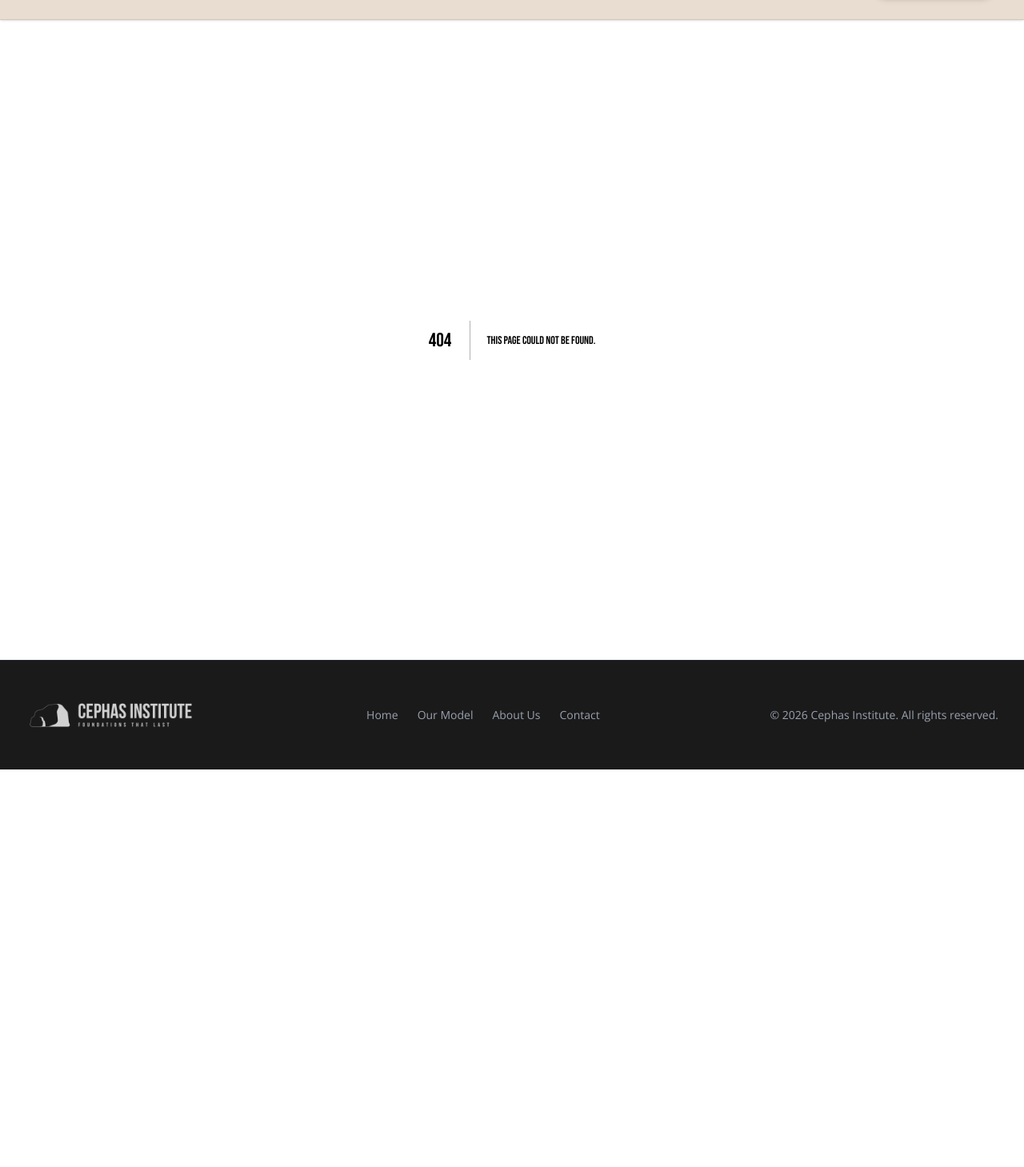
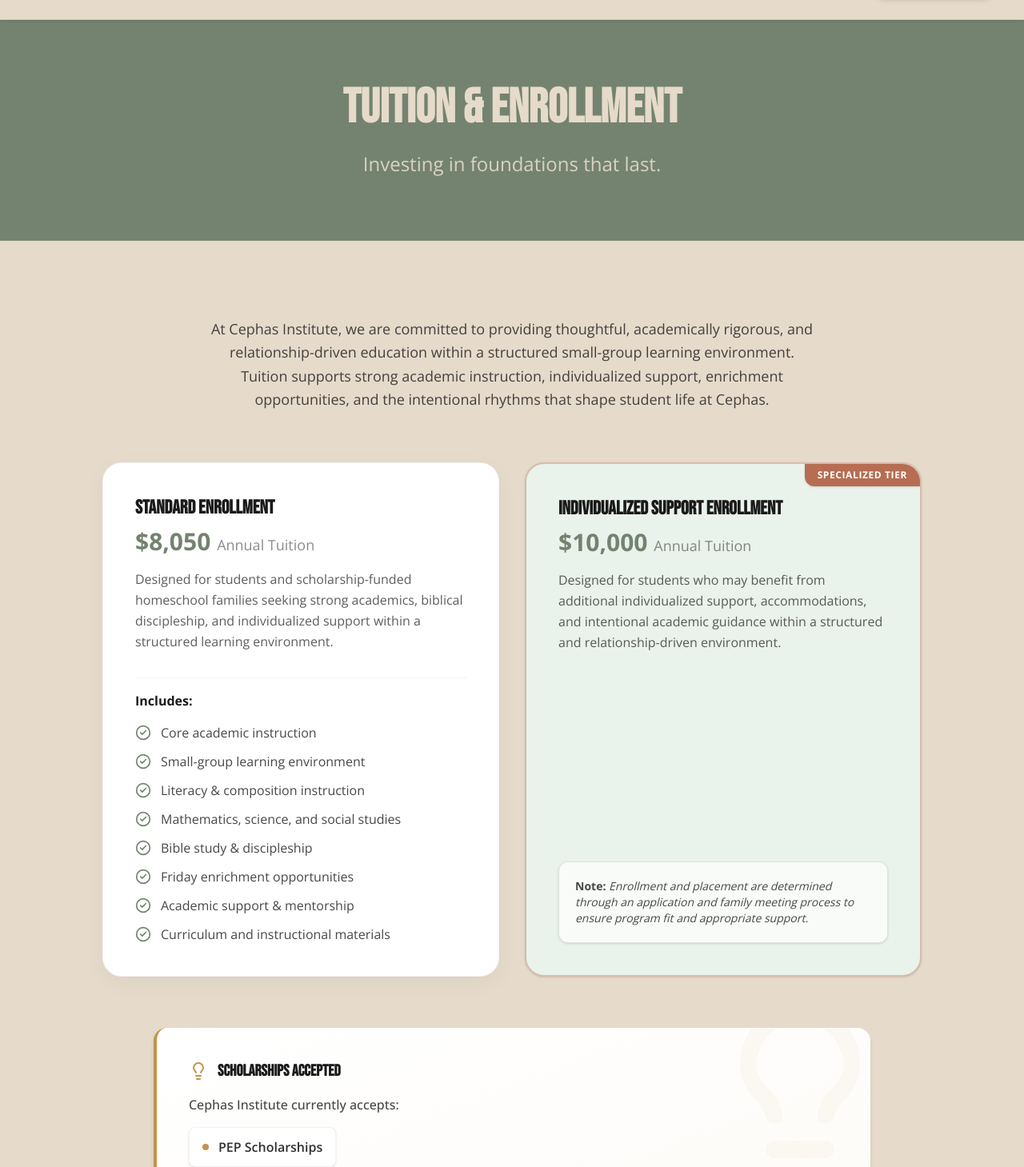
Before and after one commit to CephasInstitute/website, a Next.js app: page /tuition in a window 1280 px wide. Before the commit this address had no page. Shown: the part 72-1531 px from the top of the page at 80% size. Before the commit the page ends 1034 px from the top, so only its background shows below. Built offline with nearby package versions, Linux system fonts and the light colour scheme.

Commit message:
corrections

```diff
--- a/src/app/about/page.tsx
+++ b/src/app/about/page.tsx
@@ -10,7 +10,7 @@
         <div className="max-w-4xl mx-auto">
           <h1 className="text-4xl md:text-5xl lg:text-6xl font-bold mb-6">About Us</h1>
           <p className="text-xl md:text-2xl font-light text-[var(--color-brand-stone)]/90">
-            Shaping both the intellect and character of every student.
+            An education that forms wisdom, character, and purpose.
           </p>
         </div>
       </section>
@@ -20,7 +20,7 @@
         <div className="max-w-4xl mx-auto prose prose-lg prose-headings:font-bold prose-headings:text-brand-charcoal text-brand-charcoal/80">
           <h2 className="text-3xl font-bold mb-6 text-brand-charcoal">Our Story & Foundation</h2>
           <p className="mb-4">
-            Welcome to Cephas Institute. We believe that true education goes far beyond academic performance alone—it is about shaping both the intellect and character of every student.
+            Welcome to Cephas Institute. We believe that true education goes far beyond academic performance alone—it is an education that forms wisdom, character, and purpose.
           </p>
           <p className="mb-4">
             Founded in 2026 by Gabriella and John De Oliveira, Cephas Institute was born out of a long-standing, shared passion for education, intentional discipleship, and building a meaningful community. We recognized a growing need for an educational environment that does more than just pass along information.
--- a/src/app/model/page.tsx
+++ b/src/app/model/page.tsx
@@ -10,7 +10,7 @@
         <div className="max-w-4xl mx-auto relative z-10">
           <h1 className="text-4xl md:text-5xl lg:text-6xl font-bold mb-6">Our School Model & Academic Approach</h1>
           <p className="text-xl md:text-2xl font-light text-[var(--color-brand-stone)]/80">
-            A deep foundation in core disciplines designed to form the intellect and the heart.
+            A deep foundation in core disciplines designed to form wisdom, character, and purpose.
           </p>
         </div>
       </section>
@@ -258,7 +258,7 @@
               { l: "E", t: "Excellence in Academics", d: "Maintaining rigor and absolute consistency in core disciplines." },
               { l: "P", t: "Purposeful Learning", d: "Connecting academic lessons to real-life meaning and personal calling." },
               { l: "H", t: "Holistic Development", d: "Educating the whole child—academically, socially, emotionally, and spiritually." },
-              { l: "A", t: "Applied Knowledge", d: "Ensuring regular engagement in projects and real-world application." },
+              { l: "A", t: "ADVOCACY", d: "Cultivating students who lead with compassion, serve with humility, and positively impact their communities." },
               { l: "S", t: "Stable Rhythms", d: "Providing the structure and consistent routines that promote confidence and a healthy balance." }
             ].map((value, idx) => (
               <div key={idx} className="flex gap-6 items-start p-6 rounded-xl bg-white/5 border border-white/10 hover:bg-white/10 transition-colors">
@@ -278,7 +278,7 @@
         <div className="max-w-3xl mx-auto">
           <h2 className="text-3xl font-bold mb-6">Take the Next Step</h2>
           <p className="text-xl mb-8 text-brand-stone/90 font-light">
-            Discover an academic approach that truly forms the intellect and the heart. We welcome families utilizing state scholarships.
+            Discover an education that forms wisdom, character, and purpose. We welcome families utilizing state scholarships.
           </p>
           <div className="flex flex-col sm:flex-row justify-center gap-4">
             <Link
--- /dev/null
+++ b/src/app/tuition/page.tsx
@@ -0,0 +1,130 @@
+import { CheckCircle2, Lightbulb, ArrowRight } from "lucide-react";
+import Link from "next/link";
+
+export default function TuitionPage() {
+  return (
+    <div className="flex flex-col min-h-screen">
+      {/* Hero Section */}
+      <section className="bg-[var(--color-brand-sage)] text-[var(--color-brand-stone)] py-20 px-4 sm:px-6 lg:px-8 text-center">
+        <div className="max-w-4xl mx-auto">
+          <h1 className="text-4xl md:text-5xl lg:text-6xl font-bold mb-6">Tuition & Enrollment</h1>
+          <p className="text-xl md:text-2xl font-light text-[var(--color-brand-stone)]/90">
+            Investing in foundations that last.
+          </p>
+        </div>
+      </section>
+
+      {/* Main Content */}
+      <section className="py-24 bg-[var(--color-brand-stone)]">
+        <div className="max-w-7xl mx-auto px-4 sm:px-6 lg:px-8">
+          <div className="text-center max-w-3xl mx-auto mb-16">
+            <p className="text-lg text-brand-charcoal/80 leading-relaxed">
+              At Cephas Institute, we are committed to providing thoughtful, academically rigorous, and relationship-driven education within a structured small-group learning environment. Tuition supports strong academic instruction, individualized support, enrichment opportunities, and the intentional rhythms that shape student life at Cephas.
+            </p>
+          </div>
+
+          <div className="grid grid-cols-1 md:grid-cols-2 gap-8 max-w-5xl mx-auto mb-16">
+            {/* Standard Enrollment Card */}
+            <div className="bg-white rounded-3xl p-8 md:p-10 shadow-[0_8px_30px_rgb(0,0,0,0.04)] border border-brand-charcoal/5 flex flex-col h-full transition-transform hover:-translate-y-1 duration-300">
+              <h3 className="text-2xl font-bold text-brand-charcoal mb-2">Standard Enrollment</h3>
+              <div className="text-[var(--color-brand-sage)] font-bold text-3xl mb-4">$8,050 <span className="text-lg text-brand-charcoal/50 font-normal">Annual Tuition</span></div>
+              <p className="text-brand-charcoal/70 mb-8 leading-relaxed flex-grow">
+                Designed for students and scholarship-funded homeschool families seeking strong academics, biblical discipleship, and individualized support within a structured learning environment.
+              </p>
+
+              <div className="space-y-4 mt-auto pt-4 border-t border-brand-charcoal/5">
+                <p className="font-bold text-brand-charcoal">Includes:</p>
+                <ul className="space-y-3">
+                  {[
+                    "Core academic instruction",
+                    "Small-group learning environment",
+                    "Literacy & composition instruction",
+                    "Mathematics, science, and social studies",
+                    "Bible study & discipleship",
+                    "Friday enrichment opportunities",
+                    "Academic support & mentorship",
+                    "Curriculum and instructional materials"
+                  ].map((item, i) => (
+                    <li key={i} className="flex items-start">
+                      <CheckCircle2 className="h-5 w-5 text-[var(--color-brand-sage)] mr-3 shrink-0 mt-0.5" />
+                      <span className="text-brand-charcoal/80">{item}</span>
+                    </li>
+                  ))}
+                </ul>
+              </div>
+            </div>
+
+            {/* Individualized Support Enrollment Card */}
+            <div className="bg-[#e9f2eb] rounded-3xl p-8 md:p-10 shadow-sm border-2 border-[#B66D52]/40 flex flex-col h-full transition-transform hover:-translate-y-1 duration-300 relative overflow-hidden">
+              <div className="absolute top-0 right-0 bg-[#B66D52] text-white text-xs font-bold px-4 py-1.5 rounded-bl-xl uppercase tracking-wider shadow-sm">Specialized Tier</div>
+              <h3 className="text-2xl font-bold text-brand-charcoal mb-2 pr-20">Individualized Support Enrollment</h3>
+              <div className="text-[var(--color-brand-sage)] font-bold text-3xl mb-4">$10,000 <span className="text-lg text-brand-charcoal/50 font-normal">Annual Tuition</span></div>
+              <p className="text-brand-charcoal/70 mb-8 leading-relaxed flex-grow">
+                Designed for students who may benefit from additional individualized support, accommodations, and intentional academic guidance within a structured and relationship-driven environment.
+              </p>
+
+              <div className="bg-white/70 rounded-xl p-5 border border-[var(--color-brand-sage)]/20 mt-auto shadow-sm">
+                <p className="text-sm text-brand-charcoal/80 italic">
+                  <span className="font-bold not-italic">Note:</span> Enrollment and placement are determined through an application and family meeting process to ensure program fit and appropriate support.
+                </p>
+              </div>
+            </div>
+          </div>
+
+          {/* Scholarship Callout Box */}
+          <div className="max-w-4xl mx-auto bg-gradient-to-br from-white to-[#fdfbf7] border-l-4 border-[#C6934A] rounded-2xl p-8 md:p-10 shadow-md mb-16 relative overflow-hidden">
+            <div className="absolute -right-10 -top-10 text-[#C6934A] opacity-5">
+              <Lightbulb className="w-64 h-64" />
+            </div>
+            <div className="relative z-10">
+              <h4 className="text-xl font-bold text-brand-charcoal mb-4 flex items-center">
+                <Lightbulb className="h-6 w-6 text-[#C6934A] mr-3" />
+                Scholarships Accepted
+              </h4>
+              <p className="text-brand-charcoal/80 mb-4 font-medium">Cephas Institute currently accepts:</p>
+              <ul className="space-y-4 mb-6">
+                <li className="flex items-center bg-white px-4 py-3 rounded-lg border border-brand-charcoal/5 shadow-sm w-fit">
+                  <div className="h-2 w-2 rounded-full bg-[#C6934A] mr-3"></div>
+                  <span className="text-brand-charcoal/90 font-semibold">PEP Scholarships</span>
+                </li>
+                <li className="flex items-center bg-white px-4 py-3 rounded-lg border border-brand-charcoal/5 shadow-sm w-fit">
+                  <div className="h-2 w-2 rounded-full bg-[#C6934A] mr-3"></div>
+                  <span className="text-brand-charcoal/90 font-semibold">UA Scholarships through Step Up For Students</span>
+                </li>
+              </ul>
+              <p className="text-brand-charcoal/70 italic text-sm mt-4 border-t border-brand-charcoal/5 pt-4">
+                Families utilizing scholarship funding are encouraged to contact us regarding enrollment procedures and tuition guidance.
+              </p>
+            </div>
+          </div>
+
+          {/* Enrollment Note */}
+          <div className="max-w-3xl mx-auto text-center border-t border-brand-charcoal/10 pt-12">
+            <h4 className="text-lg font-bold text-brand-charcoal mb-4">Enrollment & Class Size</h4>
+            <p className="text-brand-charcoal/70 leading-relaxed text-sm md:text-base">
+              To preserve the quality, mentorship, and individualized nature of our program, enrollment is intentionally limited. We believe students learn best in environments where they are personally known, consistently supported, and meaningfully challenged both academically and spiritually.
+            </p>
+          </div>
+        </div>
+      </section>
+
+      {/* CTA */}
+      <section className="bg-brand-charcoal text-brand-stone py-20 px-4 sm:px-6 lg:px-8 text-center">
+        <div className="max-w-3xl mx-auto">
+          <h2 className="text-3xl font-bold mb-6">Take the Next Step</h2>
+          <p className="text-xl mb-8 text-brand-stone/80 font-light">
+            We invite you to join our community and explore what Cephas Institute can offer your family.
+          </p>
+          <div className="flex flex-col sm:flex-row justify-center gap-4">
+            <Link
+              href="/#apply"
+              className="bg-[var(--color-brand-sage)] hover:bg-[#5f6e5b] text-brand-stone px-8 py-3 rounded-full font-medium transition-all shadow-md hover:shadow-lg inline-flex items-center justify-center gap-2"
+            >
+              Apply Now <ArrowRight className="h-5 w-5" />
+            </Link>
+          </div>
+        </div>
+      </section>
+    </div>
+  );
+}
--- a/src/components/Navbar.tsx
+++ b/src/components/Navbar.tsx
@@ -24,6 +24,7 @@
               <Link href="/" className="text-brand-charcoal/70 hover:text-[var(--color-brand-sage)] font-medium transition-colors">Home</Link>
               <Link href="/model" className="text-brand-charcoal/70 hover:text-[var(--color-brand-sage)] font-medium transition-colors">Our Model</Link>
               <Link href="/about" className="text-brand-charcoal/70 hover:text-[var(--color-brand-sage)] font-medium transition-colors">About Us</Link>
+              <Link href="/tuition" className="text-brand-charcoal/70 hover:text-[var(--color-brand-sage)] font-medium transition-colors">Tuition</Link>
               <Link href="/#contact" className="text-brand-charcoal/70 hover:text-[var(--color-brand-sage)] font-medium transition-colors">Contact</Link>
               <Link
                 href="/#apply"
@@ -53,6 +54,7 @@
               <Link onClick={() => setIsMobileMenuOpen(false)} href="/" className="block w-full text-left px-3 py-3 text-base font-medium text-brand-charcoal/80 hover:text-[var(--color-brand-sage)] hover:bg-brand-stone/50 rounded-md">Home</Link>
               <Link onClick={() => setIsMobileMenuOpen(false)} href="/model" className="block w-full text-left px-3 py-3 text-base font-medium text-brand-charcoal/80 hover:text-[var(--color-brand-sage)] hover:bg-brand-stone/50 rounded-md">Our Model</Link>
               <Link onClick={() => setIsMobileMenuOpen(false)} href="/about" className="block w-full text-left px-3 py-3 text-base font-medium text-brand-charcoal/80 hover:text-[var(--color-brand-sage)] hover:bg-brand-stone/50 rounded-md">About Us</Link>
+              <Link onClick={() => setIsMobileMenuOpen(false)} href="/tuition" className="block w-full text-left px-3 py-3 text-base font-medium text-brand-charcoal/80 hover:text-[var(--color-brand-sage)] hover:bg-brand-stone/50 rounded-md">Tuition</Link>
               <Link onClick={() => setIsMobileMenuOpen(false)} href="/#contact" className="block w-full text-left px-3 py-3 text-base font-medium text-brand-charcoal/80 hover:text-[var(--color-brand-sage)] hover:bg-brand-stone/50 rounded-md">Contact</Link>
               <Link
                 onClick={() => setIsMobileMenuOpen(false)}
```
